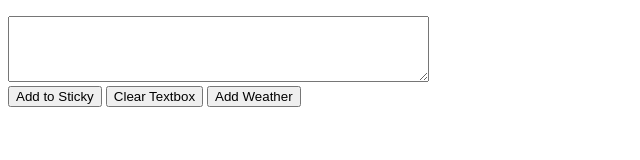
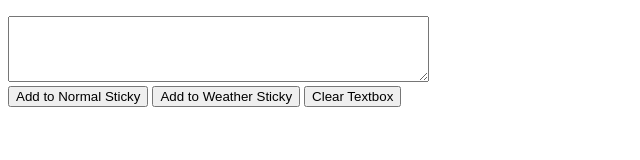
Before and after one commit to margaretho/cs179-project1, a plain HTML site: page index.html in a window 1280 px wide. Shown: the whole page, without its empty margins (0-640 px from the left). Drawn offline with nearby package versions, Linux system fonts and the light colour scheme.

Commit message:
change arrangement of buttons

```diff
--- a/index.html
+++ b/index.html
@@ -13,9 +13,9 @@
     	<div class="container">
         	<textarea type="text" id="new-sticky" rows="4" cols="50" placeholder="Input text for a new sticky note here."> </textarea>
         	<br>
-        	<button id="new">Add to Sticky</button>
-        	<button id="clear">Clear Textbox</button>
-            <button onclick="getLocation()">Add Weather</button>
+        	<button id="new">Add to Normal Sticky</button>
+            <button onclick="getLocation()">Add to Weather Sticky</button>
+            <button id="clear">Clear Textbox</button>
         	<br>
         </div>
 
```
